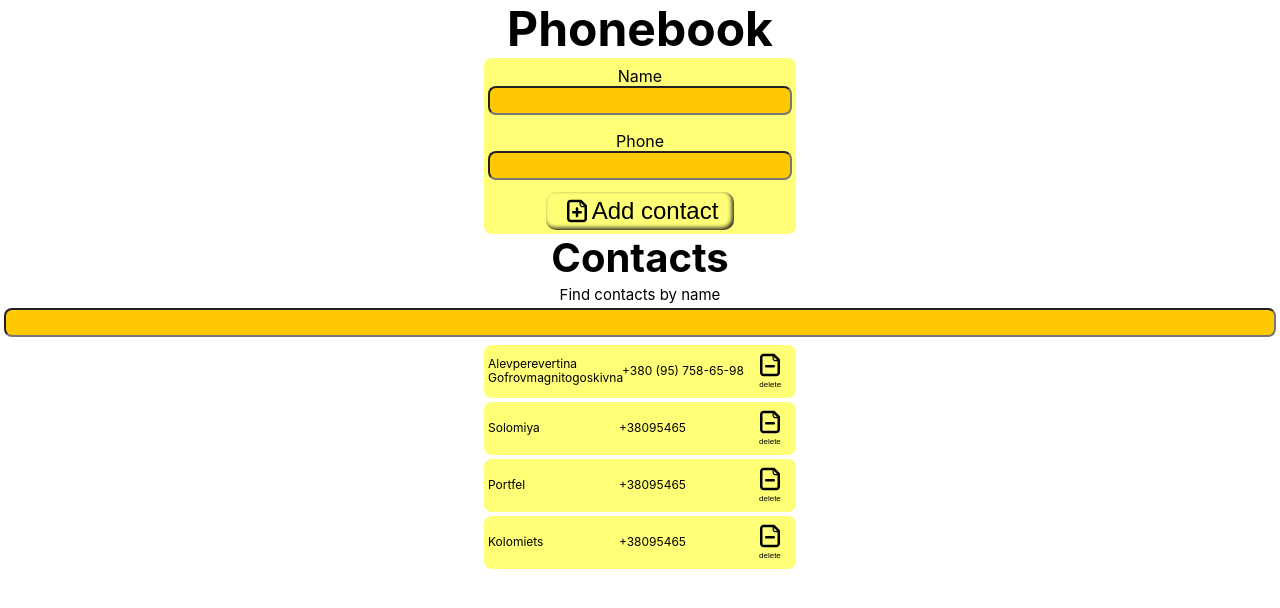
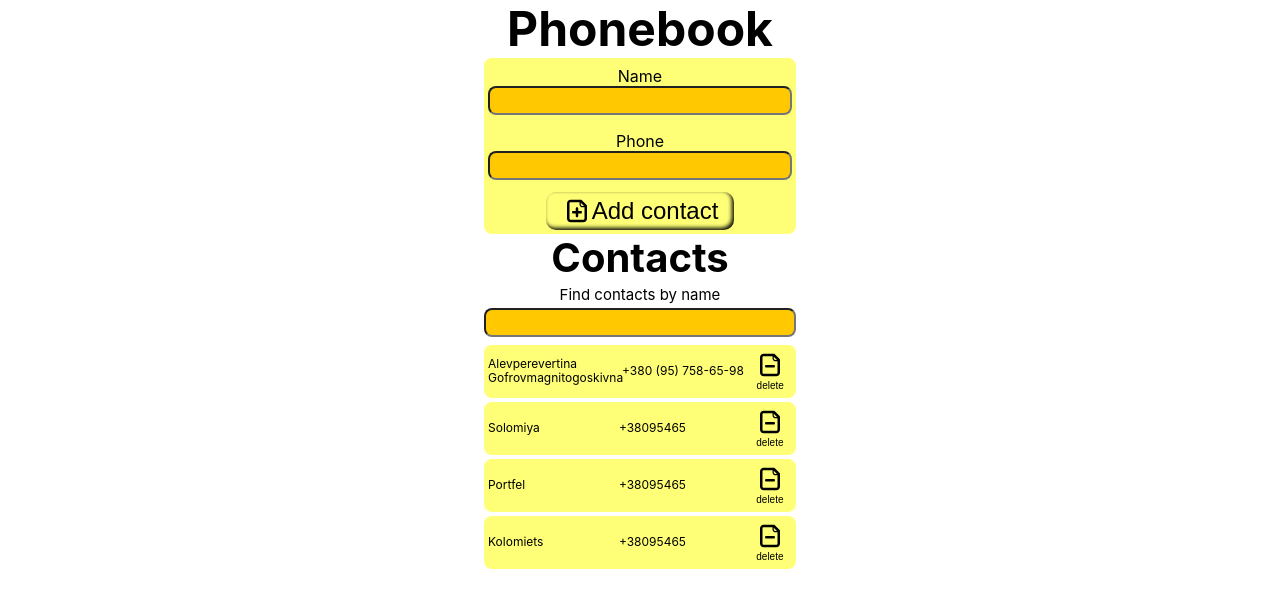
Before and after one commit to Ivan-Samoylenko/goit-react-hw-02-phonebook, a React (Create React App) app: page / in a window 1280 px wide. Shown: the top 608 px of the page. Built offline with nearby package versions, Linux system fonts and the light colour scheme.

Commit message:
add prop types, end styles

```diff
--- a/src/components/App.jsx
+++ b/src/components/App.jsx
@@ -31,11 +31,9 @@ export class App extends Component {
     this.setState({ filter: event.target.value });
   };
 
-  handleDeleteBtn = event => {
-    const targetId = event.currentTarget.id;
-
+  handleDeleteBtn = id => {
     this.setState(state => ({
-      contacts: state.contacts.filter(contact => contact.id !== targetId),
+      contacts: state.contacts.filter(contact => contact.id !== id),
     }));
   };
 
--- a/src/components/Contact/Contact.jsx
+++ b/src/components/Contact/Contact.jsx
@@ -1,15 +1,23 @@
 import { Name, Phone, DeleteBtn } from './Contact.styled';
 import { TiDocumentDelete } from 'react-icons/ti';
+import PropTypes from 'prop-types';
 
-export const Contact = ({ name, number, onClick, id }) => {
+export const Contact = ({ id, name, number, onClick }) => {
   return (
     <>
       <Name>{name}</Name>
       <Phone>{number}</Phone>
-      <DeleteBtn id={id} onClick={onClick}>
+      <DeleteBtn onClick={() => onClick(id)}>
         <TiDocumentDelete size="30" />
         delete
       </DeleteBtn>
     </>
   );
 };
+
+Contact.propTypes = {
+  id: PropTypes.string.isRequired,
+  name: PropTypes.string.isRequired,
+  number: PropTypes.string.isRequired,
+  onClick: PropTypes.func.isRequired,
+};
--- a/src/components/Contact/Contact.styled.js
+++ b/src/components/Contact/Contact.styled.js
@@ -18,13 +18,13 @@ export const Phone = styled.p`
 export const DeleteBtn = styled.button`
   width: 45px;
   height: 45px;
-  border: 0 solid transparent;
+  border: ${p => p.theme.borders.invisible};
 
   display: flex;
   flex-direction: column;
   align-items: center;
 
-  font-size: ${p => p.theme.fontSizes.deleteBtn};
+  font-size: ${p => p.theme.fontSizes.mini};
 
   color: currentColor;
   background-color: transparent;
@@ -42,7 +42,7 @@ export const DeleteBtn = styled.button`
 
   :hover,
   :focus {
-    color: orangered;
+    color: ${p => p.theme.colors.accent.btn};
     box-shadow: 0 0 2px 2px ${p => p.theme.colors.accent.btn};
   }
 
--- a/src/components/ContactForm/ContactForm.jsx
+++ b/src/components/ContactForm/ContactForm.jsx
@@ -8,6 +8,7 @@ import {
   ErrorMessage,
   SubmitBtn,
 } from './ContactForm.styled';
+import PropTypes from 'prop-types';
 import { contactsFormValidate } from 'constants';
 
 const initialValues = {
@@ -59,3 +60,14 @@ export class ContactForm extends Component {
     );
   }
 }
+
+ContactForm.propTypes = {
+  contacts: PropTypes.arrayOf(
+    PropTypes.exact({
+      id: PropTypes.string.isRequired,
+      name: PropTypes.string.isRequired,
+      number: PropTypes.string.isRequired,
+    })
+  ).isRequired,
+  onSubmit: PropTypes.func.isRequired,
+};
--- a/src/components/ContactForm/ContactForm.styled.js
+++ b/src/components/ContactForm/ContactForm.styled.js
@@ -39,29 +39,33 @@ export const Field = styled(FormikField)`
 `;
 
 export const ErrorMessage = styled(FormikErrorMessage)`
-  color: red;
+  font-size: ${p => p.theme.fontSizes.mini};
+  font-weight: bold;
+
+  color: ${p => p.theme.colors.error};
 `;
 
 export const SubmitBtn = styled.button`
   margin-right: auto;
   margin-left: auto;
-  border: 0 solid transparent;
-  padding: 4px 16px;
+  border: ${p => p.theme.borders.invisible};
+  padding: ${p => p.theme.space[1]} ${p => p.theme.space[3]};
 
   display: flex;
   justify-content: center;
   align-items: center;
 
-  font-size: 24px;
+  font-size: ${p => p.theme.fontSizes.addBtn};
 
   background-color: transparent;
 
   border-radius: ${p => p.theme.radii.addBtn};
-  box-shadow: inset -2px -2px 4px 0 #222222;
+  box-shadow: inset -2px -2px 4px 0 currentColor;
 
   cursor: pointer;
 
-  transition: color ease-in-out 200ms, box-shadow ease-in-out 200ms;
+  transition: color ${p => p.theme.transition},
+    box-shadow ${p => p.theme.transition};
 
   svg {
     fill: currentColor;
@@ -69,11 +73,11 @@ export const SubmitBtn = styled.button`
 
   :hover,
   :focus {
-    color: orangered;
-    box-shadow: inset -2px -2px 4px 0 orangered;
+    color: ${p => p.theme.colors.accent.btn};
+    box-shadow: inset -2px -2px 4px 0 ${p => p.theme.colors.accent.btn};
   }
 
   :active {
-    box-shadow: inset 2px 2px 4px 0 orangered;
+    box-shadow: inset 2px 2px 4px 0 ${p => p.theme.colors.accent.btn};
   }
 `;
--- a/src/components/ContactList/ContactList.jsx
+++ b/src/components/ContactList/ContactList.jsx
@@ -1,4 +1,5 @@
 import { Contacts, ContactsItem } from './ContactList.styled';
+import PropTypes from 'prop-types';
 import { Contact } from 'components/Contact';
 
 export const ContactList = ({ contacts, filter, onClick }) => {
@@ -20,3 +21,15 @@ export const ContactList = ({ contacts, filter, onClick }) => {
     </Contacts>
   );
 };
+
+ContactList.propTypes = {
+  contacts: PropTypes.arrayOf(
+    PropTypes.exact({
+      id: PropTypes.string.isRequired,
+      name: PropTypes.string.isRequired,
+      number: PropTypes.string.isRequired,
+    })
+  ).isRequired,
+  filter: PropTypes.string.isRequired,
+  onClick: PropTypes.func.isRequired,
+};
--- a/src/components/Filter/Filter.jsx
+++ b/src/components/Filter/Filter.jsx
@@ -1,4 +1,5 @@
 import { FilterWraper, FilterName, FilterField } from './Filter.styled';
+import PropTypes from 'prop-types';
 
 export const Filter = ({ onChange, value }) => {
   return (
@@ -8,3 +9,8 @@ export const Filter = ({ onChange, value }) => {
     </FilterWraper>
   );
 };
+
+Filter.propTypes = {
+  onChange: PropTypes.func.isRequired,
+  value: PropTypes.string.isRequired,
+};
--- a/src/components/Filter/Filter.styled.js
+++ b/src/components/Filter/Filter.styled.js
@@ -1,7 +1,11 @@
 import styled from 'styled-components';
 
 export const FilterWraper = styled.label`
-  padding: ${p => p.theme.space[1]};
+  width: 312px;
+  margin-right: auto;
+  margin-left: auto;
+  padding-top: ${p => p.theme.space[1]};
+  padding-bottom: ${p => p.theme.space[1]};
 
   display: flex;
   flex-direction: column;
--- a/src/constants/theme.js
+++ b/src/constants/theme.js
@@ -1,21 +1,21 @@
 export const theme = {
   colors: {
     main: '#000000',
+    error: '#ff0000',
     bcg: {
       input: '#ffc800',
       secondary: '#ffff77',
     },
     accent: {
-      btn: '#ff4600',
+      btn: '#3d9403',
     },
   },
-  space: ['0', '4px', '8px', '16px', '32px'],
+  space: ['0', '4px', '8px', '16px'],
   fontSizes: {
-    text: '24px',
-    deleteBtn: '8px',
     addBtn: '24px',
     fields: '15px',
     contact: '12px',
+    mini: '10px',
   },
   fontWeights: {
     regular: 400,
@@ -29,20 +29,19 @@ export const theme = {
     large: `@media screen and (min-width: 1280px)`,
   },
   sizes: {
-    mobile: 480,
-    tablet: 768,
-    desctop: 1280,
+    mobile: '480px',
+    tablet: '768px',
+    desctop: '1280px',
   },
   borders: {
-    btn: `2px dashed #A638F5`,
+    invisible: `0 solid transparent`,
   },
   radii: {
     addBtn: '10px',
     main: '8px',
   },
   shadows: {
-    btn: `0 0 2px 1px #A638F5`,
-    btnHover: `0 0 8px 4px #A638F5`,
+    recomended: `0 0 2px 1px #A638F5`,
   },
   transition: 'ease-in-out 200ms',
 };
```
